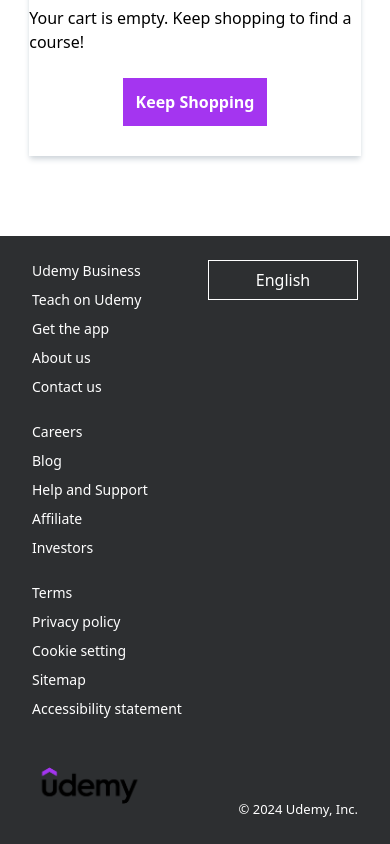
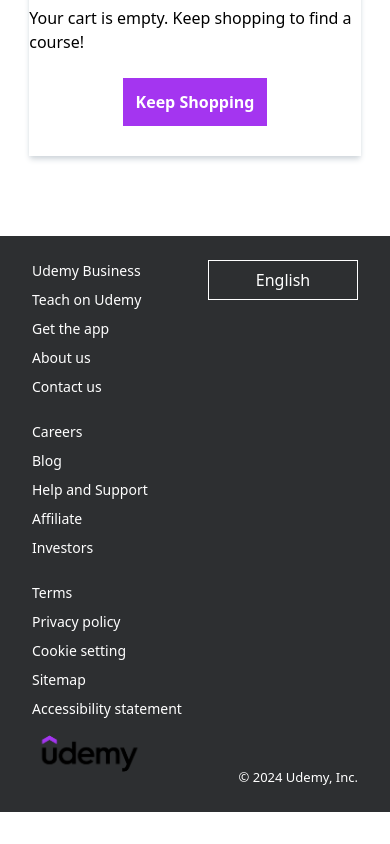
Before and after one commit to Muhamadeiid/Udemy, a React (Vite) app: page /cart in a window 390 px wide. Shown: the part 408-1252 px from the top of the page. After the commit the page ends 1220 px from the top, so only its background shows below. Built offline with nearby package versions, Linux system fonts and the light colour scheme.

Commit message:
updating

```diff
--- a/src/Components/Footer/Footer.jsx
+++ b/src/Components/Footer/Footer.jsx
@@ -64,7 +64,7 @@
             English
           </button>
         </div>
-        <div className="flex justify-between mt-8 items-end">
+        <div className="flex justify-between md:mt-8 items-end">
           <Link to={"https://www.udemy.com/"}>
             <img src={logo} alt="logo" className="w-28 h-max object-contain" />
           </Link>
--- a/src/Components/Home/HomePage.jsx
+++ b/src/Components/Home/HomePage.jsx
@@ -301,7 +301,7 @@
               </button>
             </div>
           </div>
-          <img className="max-w-[400px] h-full" src={hero} alt="hero" />
+          <img className="max-w-[400px] h-full object-contain" src={hero} alt="hero" />
         </div>
       </div>
       <Customers />
```
